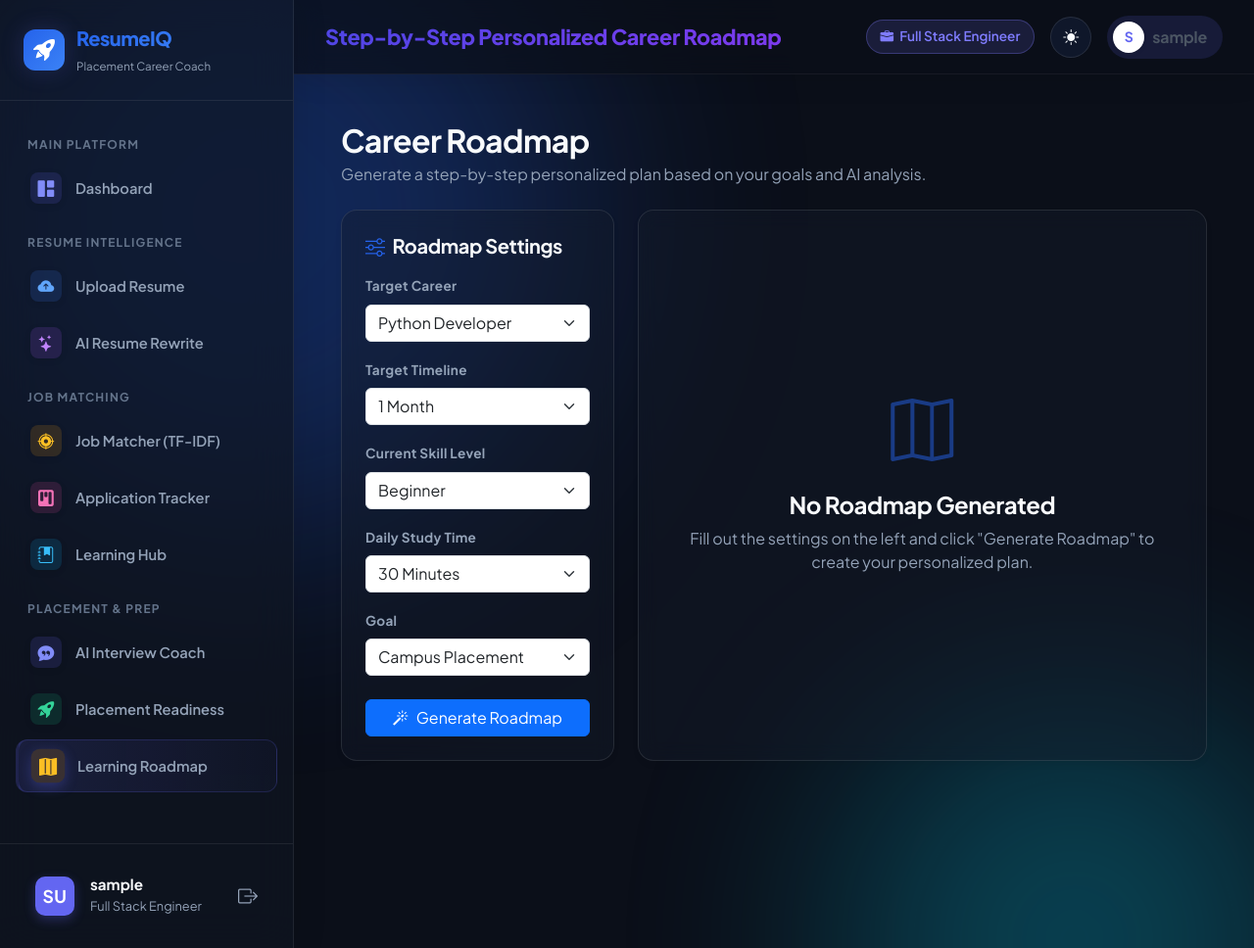
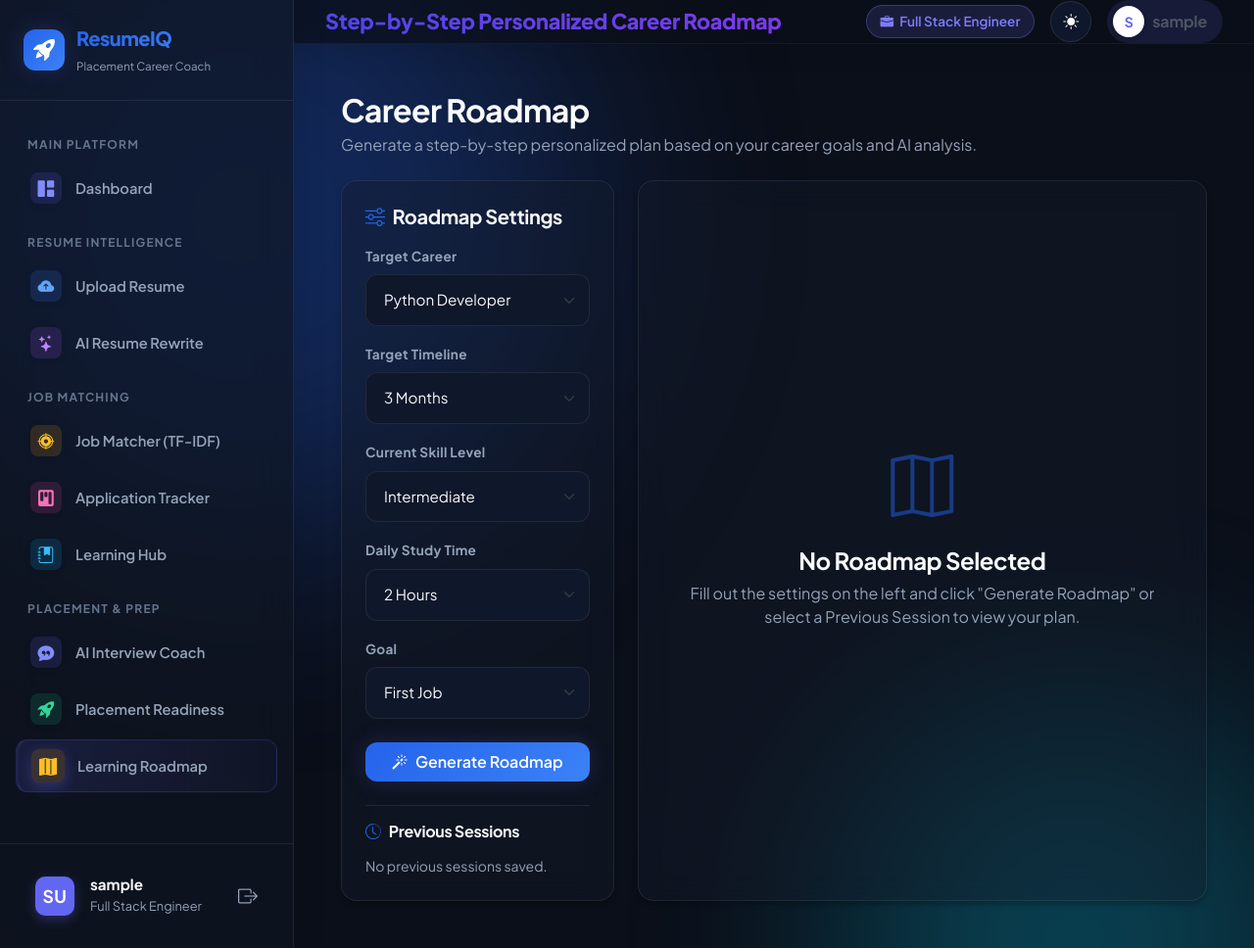
Before and after one commit to Kashyap-Chaudhari/ResumeIQ, a Django app: page /coaching/roadmap/ in a window 1280 px wide. Shown: the whole page at 98% size. Run offline with Django 5.2, Linux system fonts and the light colour scheme; the visitor is signed in with stand-in values (Sample User, id 1); data that the repository does not hold is empty.

Commit message:
Fix text contrast and color combinations in Career Roadmap, and add Previous Sessions history card

```diff
--- a/templates/coaching/roadmap.html
+++ b/templates/coaching/roadmap.html
@@ -7,12 +7,10 @@
 {% block content %}
 <style>
     .glass-card {
-        background: rgba(255, 255, 255, 0.05);
-        backdrop-filter: blur(10px);
-        -webkit-backdrop-filter: blur(10px);
-        border: 1px solid rgba(255, 255, 255, 0.1);
+        background: var(--bg-card);
+        border: 1px solid var(--border-color);
         border-radius: 1rem;
-        box-shadow: 0 4px 6px rgba(0,0,0,0.05);
+        box-shadow: var(--shadow-sm);
     }
 
     .timeline-container {
@@ -26,7 +24,7 @@
         top: 0;
         bottom: 0;
         width: 2px;
-        background: var(--bs-primary);
+        background: var(--accent-indigo);
         opacity: 0.3;
     }
     .timeline-item {
@@ -40,16 +38,16 @@
         width: 20px;
         height: 20px;
         border-radius: 50%;
-        background: var(--bs-primary);
-        border: 4px solid var(--bs-body-bg);
-        box-shadow: 0 0 0 2px rgba(13, 110, 253, 0.2);
+        background: var(--accent-indigo);
+        border: 4px solid var(--bg-main);
+        box-shadow: 0 0 0 2px rgba(99, 102, 241, 0.25);
     }
 
     .skeleton-box {
-        background: linear-gradient(90deg, #f0f0f0 25%, #e0e0e0 50%, #f0f0f0 75%);
+        background: linear-gradient(90deg, var(--bg-card) 25%, var(--bg-input) 50%, var(--bg-card) 75%);
         background-size: 200% 100%;
         animation: loading 1.5s infinite;
-        border-radius: 0.25rem;
+        border-radius: 0.5rem;
     }
     @keyframes loading {
         0% { background-position: 200% 0; }
@@ -60,22 +58,22 @@
 <div class="row mb-4">
     <div class="col-12 d-flex justify-content-between align-items-center">
         <div>
-            <h2 class="fw-bold mb-1">Career Roadmap</h2>
-            <p class="text-secondary mb-0">Generate a step-by-step personalized plan based on your goals and AI analysis.</p>
+            <h2 class="fw-bold mb-1" style="color: var(--text-primary);">Career Roadmap</h2>
+            <p class="text-secondary mb-0">Generate a step-by-step personalized plan based on your career goals and AI analysis.</p>
         </div>
     </div>
 </div>
 
 <div class="row g-4">
-    <!-- Configuration Form -->
+    <!-- Configuration Form & Previous Sessions -->
     <div class="col-lg-4">
         <div class="glass-card p-4 sticky-top" style="top: 2rem;">
-            <h5 class="fw-bold mb-3"><i class="bi bi-sliders text-primary me-2"></i>Roadmap Settings</h5>
+            <h5 class="fw-bold mb-3" style="color: var(--text-primary);"><i class="bi bi-sliders text-primary me-2"></i>Roadmap Settings</h5>
             <form id="roadmap-form" onsubmit="generateRoadmap(event)">
                 {% csrf_token %}
                 <div class="mb-3">
                     <label class="form-label small text-secondary fw-bold">Target Career</label>
-                    <select class="form-select" id="target_career" required>
+                    <select class="form-select form-control-saas" id="target_career" required>
                         <option value="Python Developer">Python Developer</option>
                         <option value="Full Stack Developer">Full Stack Developer</option>
                         <option value="Backend Developer">Backend Developer</option>
@@ -91,44 +89,62 @@
                 </div>
                 <div class="mb-3">
                     <label class="form-label small text-secondary fw-bold">Target Timeline</label>
-                    <select class="form-select" id="target_timeline" required>
+                    <select class="form-select form-control-saas" id="target_timeline" required>
                         <option value="1 Month">1 Month</option>
-                        <option value="3 Months">3 Months</option>
+                        <option value="3 Months" selected>3 Months</option>
                         <option value="6 Months">6 Months</option>
                         <option value="1 Year">1 Year</option>
                     </select>
                 </div>
                 <div class="mb-3">
                     <label class="form-label small text-secondary fw-bold">Current Skill Level</label>
-                    <select class="form-select" id="skill_level" required>
+                    <select class="form-select form-control-saas" id="skill_level" required>
                         <option value="Beginner">Beginner</option>
-                        <option value="Intermediate">Intermediate</option>
+                        <option value="Intermediate" selected>Intermediate</option>
                         <option value="Advanced">Advanced</option>
                     </select>
                 </div>
                 <div class="mb-3">
                     <label class="form-label small text-secondary fw-bold">Daily Study Time</label>
-                    <select class="form-select" id="study_time" required>
+                    <select class="form-select form-control-saas" id="study_time" required>
                         <option value="30 Minutes">30 Minutes</option>
                         <option value="1 Hour">1 Hour</option>
-                        <option value="2 Hours">2 Hours</option>
+                        <option value="2 Hours" selected>2 Hours</option>
                         <option value="3+ Hours">3+ Hours</option>
                     </select>
                 </div>
                 <div class="mb-4">
                     <label class="form-label small text-secondary fw-bold">Goal</label>
-                    <select class="form-select" id="goal" required>
+                    <select class="form-select form-control-saas" id="goal" required>
                         <option value="Campus Placement">Campus Placement</option>
                         <option value="Internship">Internship</option>
-                        <option value="First Job">First Job</option>
+                        <option value="First Job" selected>First Job</option>
                         <option value="Career Switch">Career Switch</option>
                         <option value="Skill Improvement">Skill Improvement</option>
                     </select>
                 </div>
-                <button type="submit" class="btn btn-primary w-100" id="btn-generate">
+                <button type="submit" class="btn btn-saas-primary w-100 py-2" id="btn-generate">
                     <i class="bi bi-magic me-2"></i>Generate Roadmap
                 </button>
             </form>
+
+            <!-- Previous Sessions Card -->
+            <div class="mt-4 pt-3" style="border-top: 1px solid var(--border-color);">
+                <h6 class="fw-bold mb-3" style="color: var(--text-primary);"><i class="bi bi-clock-history text-primary me-2"></i>Previous Sessions</h6>
+                <div class="list-group list-group-flush bg-transparent">
+                    {% for rm in roadmaps %}
+                        <button type="button" onclick="loadSavedRoadmap({{ rm.id }})" class="list-group-item bg-transparent text-start border-0 py-2 px-0 d-flex justify-content-between align-items-center" style="border-bottom: 1px solid var(--border-color) !important;">
+                            <div>
+                                <div class="fw-bold small" style="color: var(--text-primary);">{{ rm.target_role }}</div>
+                                <small class="text-secondary" style="font-size:0.75rem;">{{ rm.created_at|date:"M d, Y" }} • {{ rm.current_level }}</small>
+                            </div>
+                            <i class="bi bi-chevron-right text-secondary"></i>
+                        </button>
+                    {% empty %}
+                        <small class="text-secondary">No previous sessions saved.</small>
+                    {% endfor %}
+                </div>
+            </div>
         </div>
     </div>
 
@@ -138,11 +154,11 @@
         <!-- Empty State -->
         <div id="empty-state" class="glass-card p-5 text-center h-100 d-flex flex-column justify-content-center align-items-center">
             <i class="bi bi-map text-primary opacity-50 mb-3" style="font-size: 4rem;"></i>
-            <h4 class="fw-bold">No Roadmap Generated</h4>
-            <p class="text-secondary">Fill out the settings on the left and click "Generate Roadmap" to create your personalized plan.</p>
+            <h4 class="fw-bold" style="color: var(--text-primary);">No Roadmap Selected</h4>
+            <p class="text-secondary">Fill out the settings on the left and click "Generate Roadmap" or select a Previous Session to view your plan.</p>
         </div>
 
-        <!-- Skeleton State -->
+        <!-- Skeleton Loading State -->
         <div id="loading-state" class="d-none">
             <div class="glass-card p-4 mb-4">
                 <div class="skeleton-box mb-3" style="height:24px; width:40%;"></div>
@@ -162,7 +178,6 @@
                 <div class="skeleton-box mb-4" style="height:24px; width:30%;"></div>
                 <div class="skeleton-box mb-4" style="height:80px; width:100%;"></div>
                 <div class="skeleton-box mb-4" style="height:80px; width:100%;"></div>
-                <div class="skeleton-box mb-4" style="height:80px; width:100%;"></div>
             </div>
         </div>
 
@@ -172,24 +187,23 @@
             <div class="glass-card p-4 mb-4">
                 <div class="d-flex flex-column flex-md-row justify-content-between align-items-start align-items-md-center gap-3 mb-3">
                     <div>
-                        <h4 class="fw-bold text-primary mb-1" id="out-career-goal">--</h4>
-                        <p class="text-secondary mb-0">Estimated Time: <strong id="out-timeline">--</strong> | Readiness: <strong id="out-readiness">--</strong></p>
+                        <h4 class="fw-bold mb-1" style="color: var(--accent-indigo);" id="out-career-goal">--</h4>
+                        <p class="text-secondary mb-0">Estimated Time: <strong id="out-timeline" style="color: var(--text-primary);">--</strong> | Skill Level: <strong id="out-readiness" style="color: var(--text-primary);">--</strong></p>
                     </div>
                     <div>
-                        <button class="btn btn-outline-secondary btn-sm me-2" onclick="window.print()"><i class="bi bi-download"></i> PDF</button>
-                        <button class="btn btn-outline-primary btn-sm"><i class="bi bi-save"></i> Save</button>
+                        <button class="btn btn-outline-secondary btn-sm me-2" onclick="window.print()"><i class="bi bi-printer me-1"></i> Print / PDF</button>
                     </div>
                 </div>
 
-                <p class="mb-4" id="out-summary">--</p>
+                <p class="mb-4" style="color: var(--text-secondary); line-height: 1.6;" id="out-summary">--</p>
 
                 <div class="row g-3">
                     <div class="col-md-6">
-                        <div class="bg-dark bg-opacity-10 rounded p-3">
+                        <div class="p-3 rounded-3" style="background: var(--bg-input); border: 1px solid var(--border-color);">
                             <small class="text-secondary fw-bold d-block mb-2">OVERALL PROGRESS</small>
                             <div class="d-flex align-items-center gap-3">
-                                <h3 class="fw-bold mb-0" id="out-progress-text">0%</h3>
-                                <div class="progress flex-grow-1" style="height: 8px;">
+                                <h3 class="fw-bold mb-0 text-success" id="out-progress-text">0%</h3>
+                                <div class="progress flex-grow-1" style="height: 8px; background: rgba(255,255,255,0.05);">
                                     <div class="progress-bar bg-success" id="out-progress-bar" style="width: 0%"></div>
                                 </div>
                             </div>
@@ -197,9 +211,9 @@
                         </div>
                     </div>
                     <div class="col-md-6">
-                        <div class="bg-primary bg-opacity-10 rounded p-3 border border-primary border-opacity-25 h-100">
-                            <small class="text-primary fw-bold d-block mb-1"><i class="bi bi-star-fill me-1"></i>NEXT BEST ACTION</small>
-                            <div class="fw-bold" id="out-next-action">--</div>
+                        <div class="p-3 rounded-3 h-100" style="background: rgba(99, 102, 241, 0.08); border: 1px solid rgba(99, 102, 241, 0.25);">
+                            <small class="fw-bold d-block mb-1 text-primary"><i class="bi bi-star-fill me-1"></i>NEXT BEST ACTION</small>
+                            <div class="fw-bold" style="color: var(--text-primary);" id="out-next-action">--</div>
                         </div>
                     </div>
                 </div>
@@ -207,7 +221,7 @@
 
             <!-- Timeline -->
             <div class="glass-card p-4">
-                <h5 class="fw-bold mb-4">Step-by-Step Roadmap</h5>
+                <h5 class="fw-bold mb-4" style="color: var(--text-primary);">Step-by-Step Roadmap</h5>
                 <div class="timeline-container" id="roadmap-timeline">
                     <!-- Populated by JS -->
                 </div>
@@ -217,10 +231,24 @@
     </div>
 </div>
 
+<script id="saved-roadmaps-json" type="application/json">
+{
+  {% for rm in roadmaps %}
+    "{{ rm.id }}": {{ rm.milestones|default:"{}"|safe }}{% if not forloop.last %},{% endif %}
+  {% endfor %}
+}
+</script>
 {% endblock %}
 
 {% block extra_js %}
 <script>
+    let savedRoadmaps = {};
+    try {
+        savedRoadmaps = JSON.parse(document.getElementById('saved-roadmaps-json').textContent);
+    } catch(e) {
+        console.error("Saved roadmaps parse error:", e);
+    }
+
     function getPriorityBadge(priority) {
         if (!priority) return '';
         const p = priority.toLowerCase();
@@ -229,10 +257,82 @@
         return '<span class="badge bg-info text-dark">Low Priority</span>';
     }
 
+    function renderRoadmapData(r, payloadRole) {
+        document.getElementById('empty-state').classList.add('d-none');
+        document.getElementById('loading-state').classList.add('d-none');
+        document.getElementById('dashboard-state').classList.remove('d-none');
+
+        document.getElementById('out-career-goal').innerText = r.career_goal || payloadRole || 'Career Roadmap';
+        document.getElementById('out-timeline').innerText = r.estimated_completion || 'Flexible';
+        document.getElementById('out-readiness').innerText = r.current_readiness || 'Standard';
+        document.getElementById('out-summary').innerText = r.summary || '';
+        document.getElementById('out-next-action').innerText = r.next_best_action || (r.steps && r.steps[0] ? r.steps[0].title : 'Start Step 1');
+
+        const totalTasks = r.steps ? r.steps.length : 0;
+        document.getElementById('out-tasks-remaining').innerText = totalTasks;
+        document.getElementById('out-tasks-completed').innerText = '0';
+
+        const container = document.getElementById('roadmap-timeline');
+        container.innerHTML = '';
+
+        if (r.steps && r.steps.length > 0) {
+            r.steps.forEach(step => {
+                const topicsHtml = (step.topics_to_cover && step.topics_to_cover.length > 0)
+                    ? `<div class="mb-3"><small class="fw-bold d-block mb-2" style="color: var(--text-secondary);">Key Topics to Master:</small>` +
+                      step.topics_to_cover.map(t => `<span class="badge me-1 mb-1" style="background: rgba(99, 102, 241, 0.12); color: #6366f1; border: 1px solid rgba(99, 102, 241, 0.25); font-weight: 600;">${t}</span>`).join('') +
+                      `</div>`
+                    : '';
+
+                const resourceLink = (step.resource_url)
+                    ? `<a href="${step.resource_url}" target="_blank" rel="noopener noreferrer" class="btn btn-sm btn-saas-primary px-3"><i class="bi bi-box-arrow-up-right me-1"></i> ${step.resource_title || 'Access Resource'}</a>`
+                    : `<button class="btn btn-sm btn-outline-secondary" disabled><i class="bi bi-journal me-1"></i> ${step.resource_title || 'Resource'}</button>`;
+
+                const html = `
+                    <div class="timeline-item">
+                        <div class="timeline-marker"></div>
+                        <div class="saas-card mb-3" style="background: var(--bg-card); border: 1px solid var(--border-color); border-radius: 16px; padding: 20px;">
+                            <div class="d-flex justify-content-between align-items-start mb-2">
+                                <h6 class="fw-bold mb-0" style="color: var(--text-primary); font-size: 1.05rem;">Step ${step.step_number}: ${step.title}</h6>
+                                ${getPriorityBadge(step.priority)}
+                            </div>
+                            <p class="small mb-3" style="color: var(--text-secondary);"><i class="bi bi-clock me-1 text-primary"></i> Estimated Time: ${step.estimated_time || '1 Week'}</p>
+
+                            <div class="p-3 mb-3 rounded-3" style="background: var(--bg-input); border: 1px solid var(--border-color);">
+                                <small class="fw-bold text-primary d-block mb-1"><i class="bi bi-info-circle-fill me-1"></i> Why this step is recommended:</small>
+                                <span class="small" style="color: var(--text-secondary); line-height: 1.5;">${step.reason}</span>
+                            </div>
+
+                            ${topicsHtml}
+
+                            <div class="d-flex justify-content-between align-items-center mt-3 pt-3" style="border-top: 1px solid var(--border-color);">
+                                <div class="form-check">
+                                    <input class="form-check-input" type="checkbox" id="check-step-${step.step_number}">
+                                    <label class="form-check-label small fw-semibold" style="color: var(--text-secondary);" for="check-step-${step.step_number}">
+                                        Mark as Completed
+                                    </label>
+                                </div>
+                                ${resourceLink}
+                            </div>
+                        </div>
+                    </div>
+                `;
+                container.innerHTML += html;
+            });
+        } else {
+            container.innerHTML = '<p class="text-secondary">No steps generated for this roadmap.</p>';
+        }
+    }
+
+    function loadSavedRoadmap(rmId) {
+        const data = savedRoadmaps[rmId];
+        if (data) {
+            renderRoadmapData(data);
+        }
+    }
+
     async function generateRoadmap(e) {
         e.preventDefault();
 
-        // UI transitions
         document.getElementById('empty-state').classList.add('d-none');
         document.getElementById('dashboard-state').classList.add('d-none');
         document.getElementById('loading-state').classList.remove('d-none');
@@ -267,73 +367,7 @@
                 throw new Error(data.error);
             }
 
-            const r = data.roadmap;
-
-            // Populate Header Data
-            document.getElementById('out-career-goal').innerText = r.career_goal || payload.target_career;
-            document.getElementById('out-timeline').innerText = r.estimated_completion || payload.target_timeline;
-            document.getElementById('out-readiness').innerText = r.current_readiness || payload.skill_level;
-            document.getElementById('out-summary').innerText = r.summary || '';
-            document.getElementById('out-next-action').innerText = r.next_best_action || 'Start working on your first step.';
-
-            // Progress defaults
-            const totalTasks = r.steps ? r.steps.length : 0;
-            document.getElementById('out-tasks-remaining').innerText = totalTasks;
-            document.getElementById('out-tasks-completed').innerText = '0';
-
-            // Render Timeline
-            const container = document.getElementById('roadmap-timeline');
-            container.innerHTML = '';
-
-            if (r.steps && r.steps.length > 0) {
-                r.steps.forEach(step => {
-                    const topicsHtml = (step.topics_to_cover && step.topics_to_cover.length > 0)
-                        ? `<div class="mb-3"><small class="text-secondary fw-bold d-block mb-1">Key Topics to Master:</small>` +
-                          step.topics_to_cover.map(t => `<span class="badge bg-secondary bg-opacity-25 text-info me-1 mb-1 border border-info border-opacity-25">${t}</span>`).join('') +
-                          `</div>`
-                        : '';
-
-                    const resourceLink = (step.resource_url)
-                        ? `<a href="${step.resource_url}" target="_blank" rel="noopener noreferrer" class="btn btn-sm btn-outline-info"><i class="bi bi-box-arrow-up-right me-1"></i> ${step.resource_title || 'Access Learning Resource'}</a>`
-                        : `<button class="btn btn-sm btn-outline-secondary" disabled><i class="bi bi-journal me-1"></i> ${step.resource_title || 'Resource'}</button>`;
-
-                    const html = `
-                        <div class="timeline-item">
-                            <div class="timeline-marker"></div>
-                            <div class="card bg-dark bg-opacity-25 border-0 shadow-sm mb-3" style="border: 1px solid var(--border-color) !important;">
-                                <div class="card-body">
-                                    <div class="d-flex justify-content-between align-items-start mb-2">
-                                        <h6 class="fw-bold mb-0 text-white">Step ${step.step_number}: ${step.title}</h6>
-                                        ${getPriorityBadge(step.priority)}
-                                    </div>
-                                    <p class="text-secondary small mb-2"><i class="bi bi-clock me-1 text-primary"></i> Est: ${step.estimated_time || '1 Week'}</p>
-                                    <div class="bg-dark bg-opacity-50 rounded p-3 mb-3 border border-secondary border-opacity-25">
-                                        <small class="fw-bold text-primary d-block mb-1">Why this step is recommended:</small>
-                                        <span class="small text-secondary">${step.reason}</span>
-                                    </div>
-                                    ${topicsHtml}
-                                    <div class="d-flex justify-content-between align-items-center mt-3 pt-2 border-top border-secondary border-opacity-25">
-                                        <div class="form-check">
-                                            <input class="form-check-input" type="checkbox" id="check-step-${step.step_number}">
-                                            <label class="form-check-label small text-secondary" for="check-step-${step.step_number}">
-                                                Mark as Completed
-                                            </label>
-                                        </div>
-                                        ${resourceLink}
-                                    </div>
-                                </div>
-                            </div>
-                        </div>
-                    `;
-                    container.innerHTML += html;
-                });
-            } else {
-                container.innerHTML = '<p class="text-muted">No steps generated.</p>';
-            }
-
-            // Switch UI states
-            document.getElementById('loading-state').classList.add('d-none');
-            document.getElementById('dashboard-state').classList.remove('d-none');
+            renderRoadmapData(data.roadmap, payload.target_career);
 
         } catch (err) {
             console.error(err);
@@ -344,5 +378,13 @@
             btn.disabled = false;
         }
     }
+
+    // Auto-load latest saved roadmap if available
+    document.addEventListener('DOMContentLoaded', function() {
+        const keys = Object.keys(savedRoadmaps);
+        if (keys.length > 0) {
+            loadSavedRoadmap(keys[0]);
+        }
+    });
 </script>
 {% endblock %}
```
